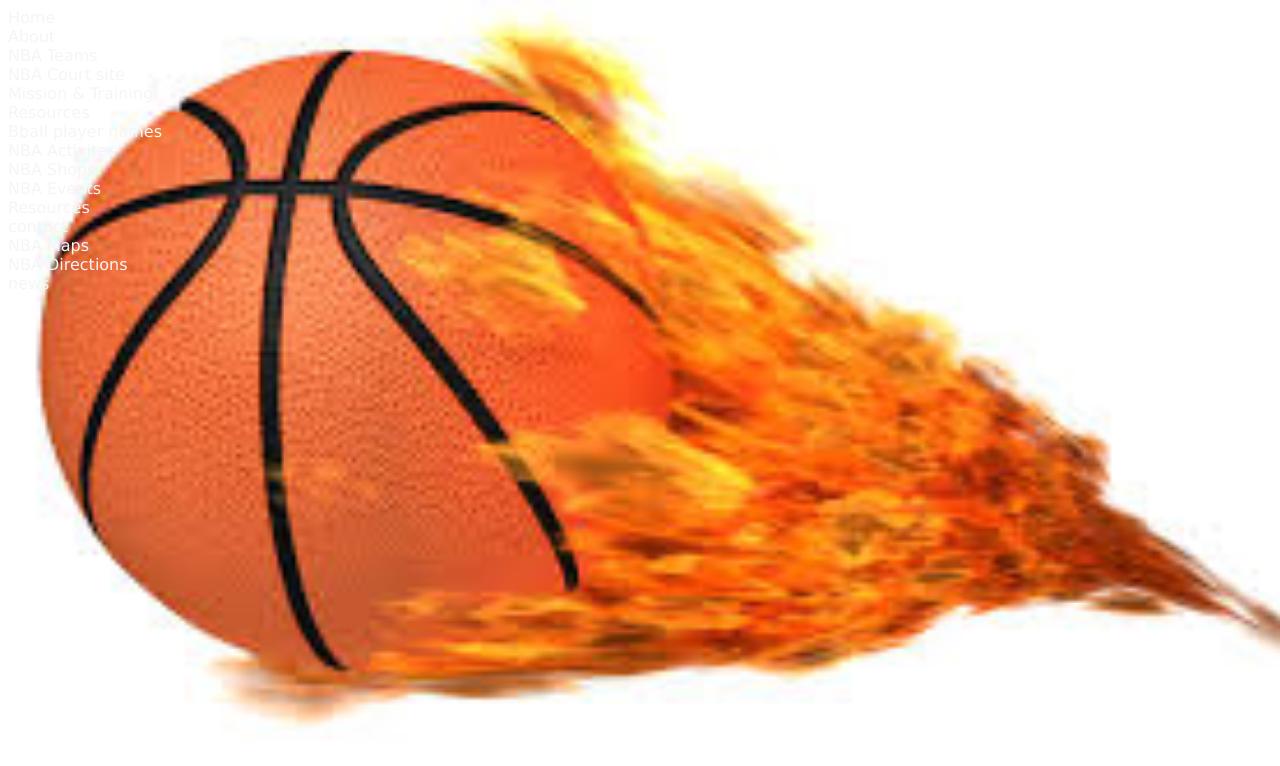
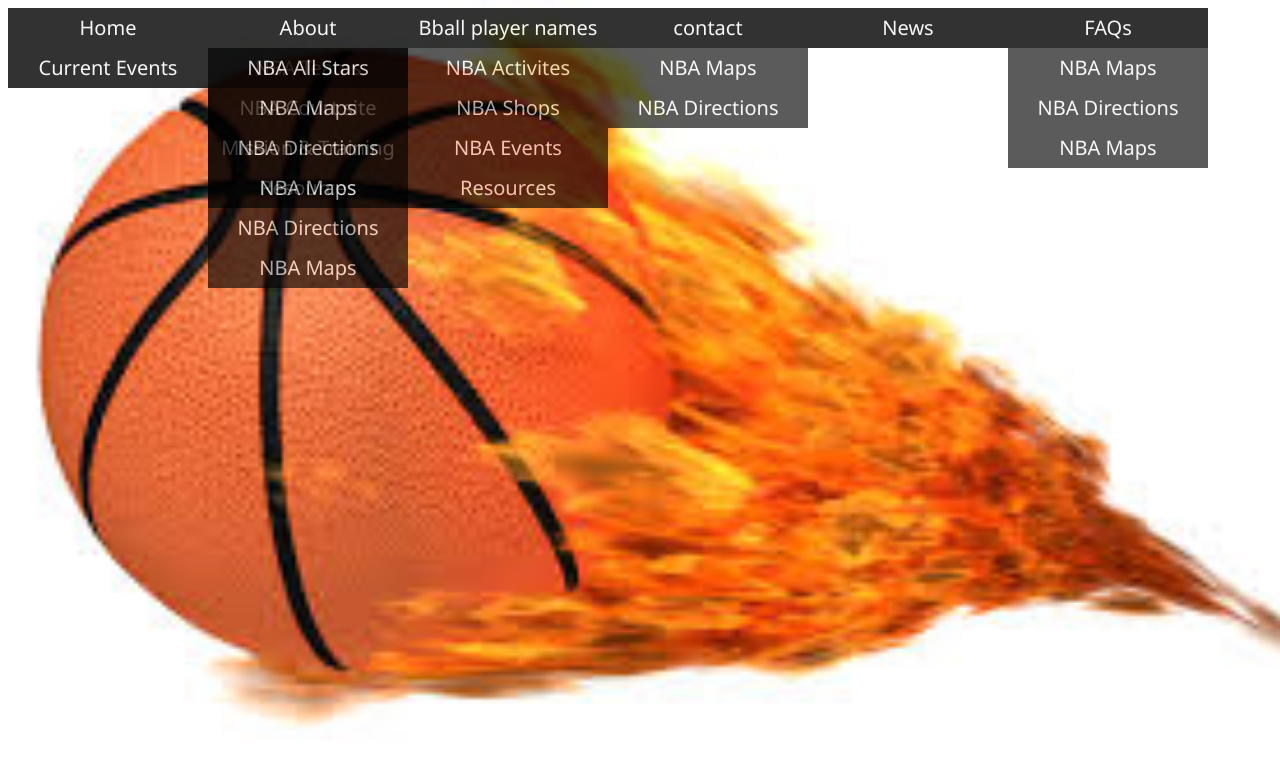
Before and after one commit to Belteshazza/sample-transparent-drop-down-navigation-, a plain HTML site: page index.html in a window 1280 px wide. Drawn offline with Linux system fonts and the light colour scheme.

Commit message:
styled ul li tag

```diff
--- a/css/style.css
+++ b/css/style.css
@@ -1,7 +1,7 @@
 body{
     background:url('/photo/photo.jpg') no-repeat;
     background-size: cover;
-    font-family: 'Lucida Sans Unicode', 'Lucida Grande', 'Lucida Sans', Arial, sans-serif;
+    font-family: 'Segoe UI', Tahoma, Geneva, Verdana, sans-serif;
     color: whitesmoke;
 }
 ul{
@@ -9,3 +9,13 @@ ul{
     padding: 0px;
     list-style: none;
 }
+ul li {
+    float: left;
+    background-color: black;
+    width: 200px;
+    height: 40px;
+    opacity: .8;
+    line-height: 40px;
+    text-align: center;
+    font-size: 20px;
+}
--- a/index.html
+++ b/index.html
@@ -33,7 +33,28 @@
 
                 </ul>
             </li>
-            <li><a>news</a></li>
+            <li><a>News</a></li>
+
+            <li><a>FAQs</a>
+                <ul>
+                    <li><a>NBA Maps</a></li>
+                    <li><a>NBA Directions</a></li>
+                    <li><a>NBA Maps</a></li>
+
+                </ul>
+            </li>
+
+            <li><a>Current Events</a></li>
+
+            <li><a>NBA All Stars</a>
+                <ul>
+                    <li><a>NBA Maps</a></li>
+                    <li><a>NBA Directions</a></li>
+                    <li><a>NBA Maps</a></li>
+                    <li><a>NBA Directions</a></li>
+                    <li><a>NBA Maps</a></li>
+                </ul>
+            </li>
 
         </ul>
     </nav>
```
